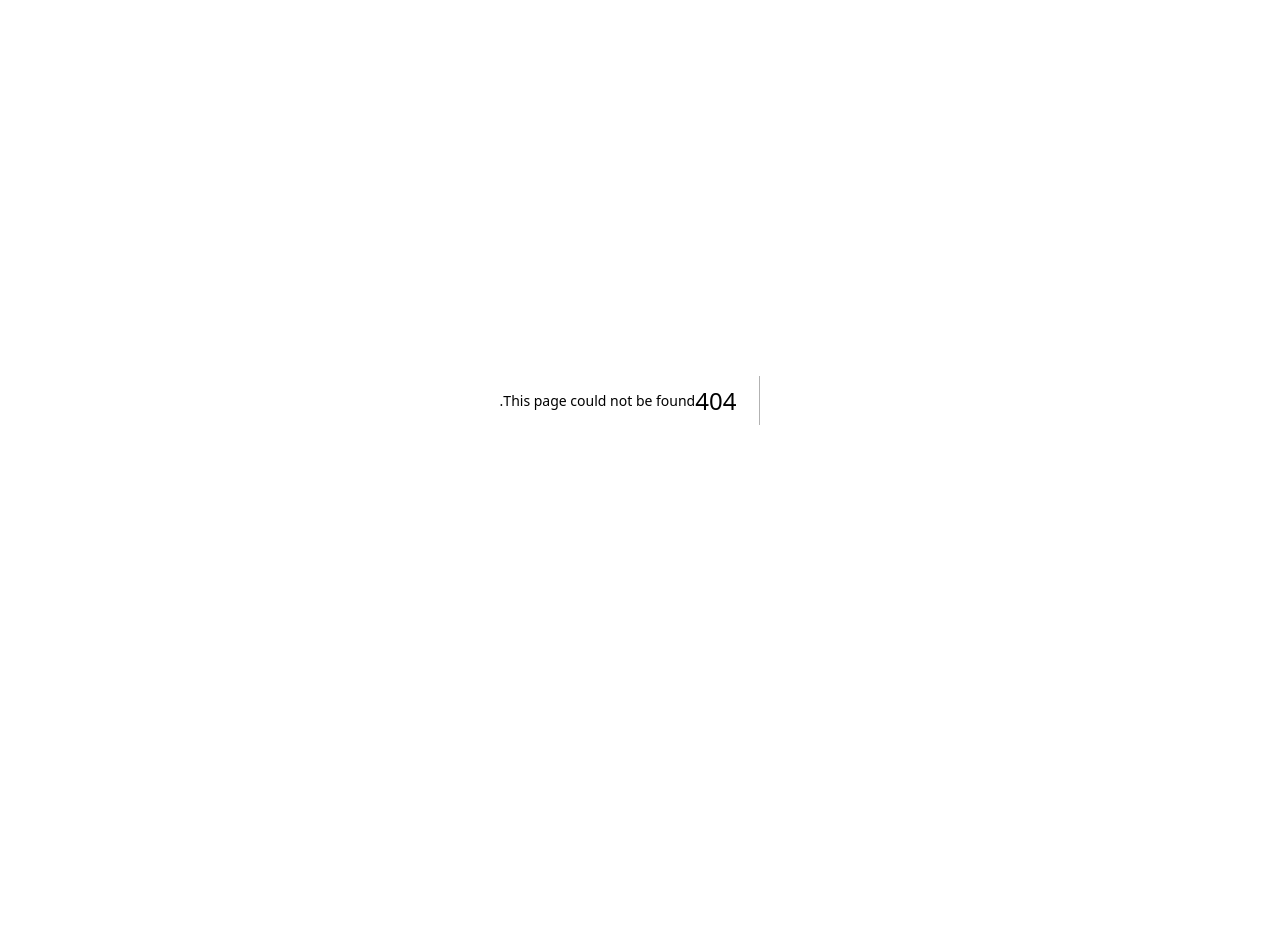
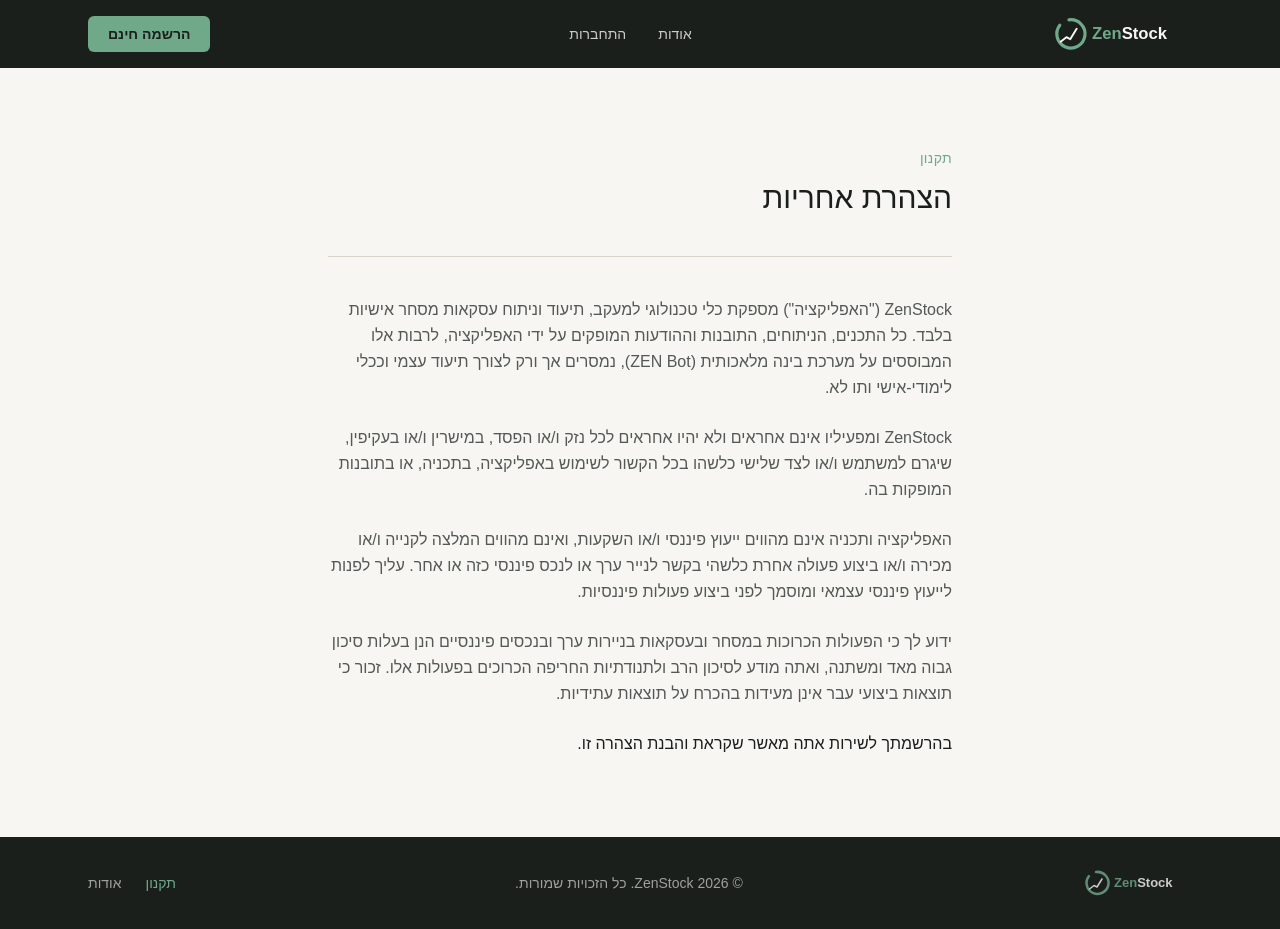
Before and after one commit to ora15200-ship-it/trading-journal, a Next.js app: page /terms in a window 1280 px wide. Before the commit this address had no page. Before the commit the page ends 800 px from the top, so only its background shows below. Built offline with nearby package versions, Linux system fonts and the light colour scheme; a web font is replaced by a local one.

Commit message:
הוספת דף תקנון

```diff
--- /dev/null
+++ b/app/terms/page.tsx
@@ -0,0 +1,82 @@
+import Link from "next/link";
+
+export default function TermsPage() {
+  return (
+    <main className="bg-zen-cream text-zen-text">
+      {/* Navbar */}
+      <header className="bg-zen-charcoal">
+        <div className="mx-auto flex max-w-6xl items-center justify-between px-6 py-4">
+          <img src="/logo.svg" alt="ZenStock" className="h-9 w-auto" />
+          <nav className="hidden items-center gap-8 text-sm font-medium text-zen-cream/80 md:flex">
+            <Link href="/about" className="hover:text-zen-sage transition-colors">
+              אודות
+            </Link>
+            <Link href="/login" className="hover:text-zen-sage transition-colors">
+              התחברות
+            </Link>
+          </nav>
+          <Link
+            href="/login"
+            className="rounded-md bg-zen-sage px-5 py-2 text-sm font-semibold text-zen-charcoal transition-opacity hover:opacity-90"
+          >
+            הרשמה חינם
+          </Link>
+        </div>
+      </header>
+
+      <section className="mx-auto max-w-2xl px-6 py-20">
+        <p className="mb-3 text-sm font-medium tracking-wide text-zen-sage">תקנון</p>
+        <h1 className="font-display text-3xl text-zen-charcoal">הצהרת אחריות</h1>
+
+        <div className="mt-10 border-t border-zen-line" />
+
+        <div className="mt-10 flex flex-col gap-6 text-sm leading-relaxed text-zen-text/80 md:text-base">
+          <p>
+            ZenStock ("האפליקציה") מספקת כלי טכנולוגי למעקב, תיעוד וניתוח עסקאות מסחר אישיות
+            בלבד. כל התכנים, הניתוחים, התובנות וההודעות המופקים על ידי האפליקציה, לרבות אלו
+            המבוססים על מערכת בינה מלאכותית (ZEN Bot), נמסרים אך ורק לצורך תיעוד עצמי וככלי
+            לימודי-אישי ותו לא.
+          </p>
+
+          <p>
+            ZenStock ומפעיליו אינם אחראים ולא יהיו אחראים לכל נזק ו/או הפסד, במישרין ו/או
+            בעקיפין, שיגרם למשתמש ו/או לצד שלישי כלשהו בכל הקשור לשימוש באפליקציה, בתכניה, או
+            בתובנות המופקות בה.
+          </p>
+
+          <p>
+            האפליקציה ותכניה אינם מהווים ייעוץ פיננסי ו/או השקעות, ואינם מהווים המלצה לקנייה
+            ו/או מכירה ו/או ביצוע פעולה אחרת כלשהי בקשר לנייר ערך או לנכס פיננסי כזה או אחר.
+            עליך לפנות לייעוץ פיננסי עצמאי ומוסמך לפני ביצוע פעולות פיננסיות.
+          </p>
+
+          <p>
+            ידוע לך כי הפעולות הכרוכות במסחר ובעסקאות בניירות ערך ובנכסים פיננסיים הנן בעלות
+            סיכון גבוה מאד ומשתנה, ואתה מודע לסיכון הרב ולתנודתיות החריפה הכרוכים בפעולות אלו.
+            זכור כי תוצאות ביצועי עבר אינן מעידות בהכרח על תוצאות עתידיות.
+          </p>
+
+          <p className="font-medium text-zen-charcoal">
+            בהרשמתך לשירות אתה מאשר שקראת והבנת הצהרה זו.
+          </p>
+        </div>
+      </section>
+
+      {/* Footer */}
+      <footer className="bg-zen-charcoal">
+        <div className="mx-auto flex max-w-6xl flex-col items-center justify-between gap-4 px-6 py-8 text-sm text-zen-cream/60 md:flex-row">
+          <img src="/logo.svg" alt="ZenStock" className="h-7 w-auto opacity-80" />
+          <p>© {new Date().getFullYear()} ZenStock. כל הזכויות שמורות.</p>
+          <div className="flex gap-6">
+            <Link href="/terms" className="text-zen-sage">
+              תקנון
+            </Link>
+            <Link href="/about" className="hover:text-zen-sage transition-colors">
+              אודות
+            </Link>
+          </div>
+        </div>
+      </footer>
+    </main>
+  );
+}
```
